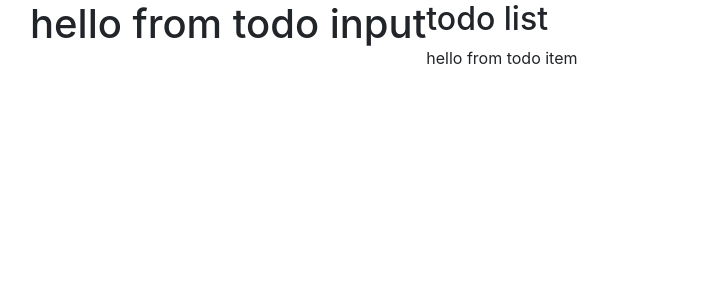
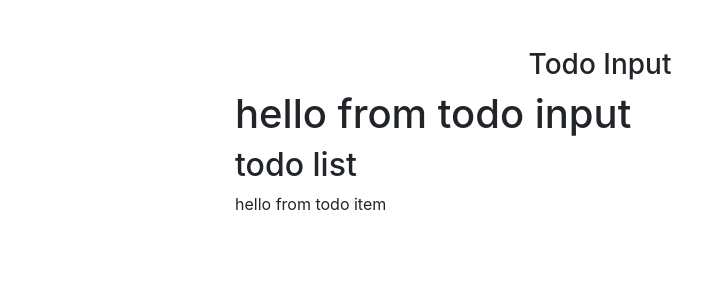
Before and after one commit to mahmoudfathy557/react-TodoList, a React (Create React App) app: page / in a window 1280 px wide. Shown: the top 300 px of the page, without its empty margins (40-742 px from the left). Built offline with nearby package versions, Linux system fonts and the light colour scheme.

Commit message:
App comp strucutred

```diff
--- a/src/App.js
+++ b/src/App.js
@@ -5,13 +5,53 @@ import TodoInput from './components/TodoInput'
 import TodoList from './components/TodoList'
 // showing vs-code github setu p
 class App extends Component {
+  state = {
+    items: [
+      { id: 1, title: 'wake up' },
+      { id: 2, title: 'buy stuff' },
+      { id: 3, title: 'go  walking' },
+    ],
+    id: uuid(),
+    item: '',
+    editItem: false,
+  }
+
+  handleChange = (e) => {
+    console.log('handlechange')
+  }
+  handleSubmit = (e) => {
+    console.log('handleSubmit')
+  }
+  clearList = (e) => {
+    console.log('clear list')
+  }
+  handleDelete = (id) => {
+    console.log('handle delete ', id)
+  }
+  handleEdit = (id) => {
+    console.log('editing ', id)
+  }
+
   render() {
     return (
       <div>
         <div className='container'>
           <div className='row'>
-            <TodoInput />
-            <TodoList />
+            <div className='col-10 mx-auto col-md-8 mt-5 '>
+              <h3 className='text-capitalize text-center'>Todo Input</h3>
+              <TodoInput
+                item={this.state.item}
+                handleChange={this.handleChange}
+                handleSubmit={this.handleSubmit}
+                editItem={this.state.editItem}
+              />
+              <TodoList
+                items={this.state.items}
+                clearList={this.clearList}
+                handleDelete={this.handleDelete}
+                handleEdit={this.handleEdit}
+              />
+            </div>
           </div>
         </div>
       </div>
```
